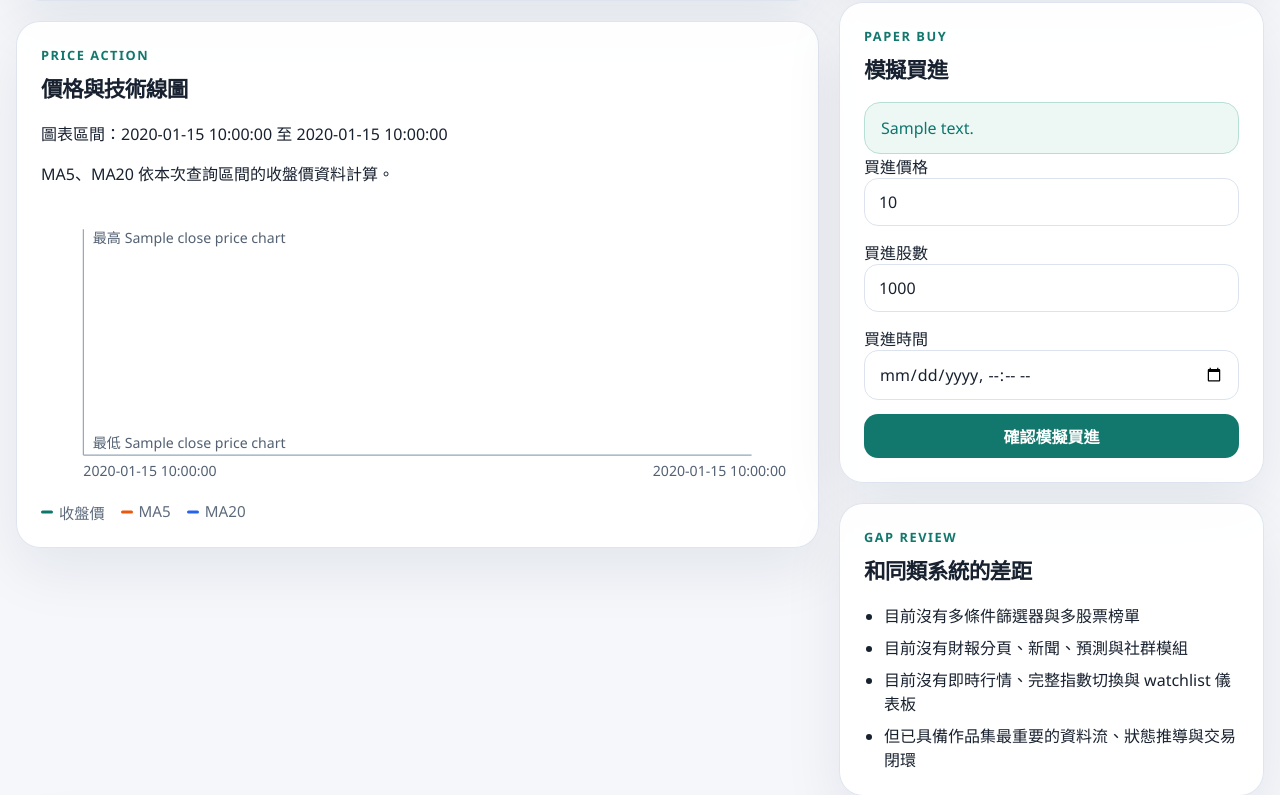
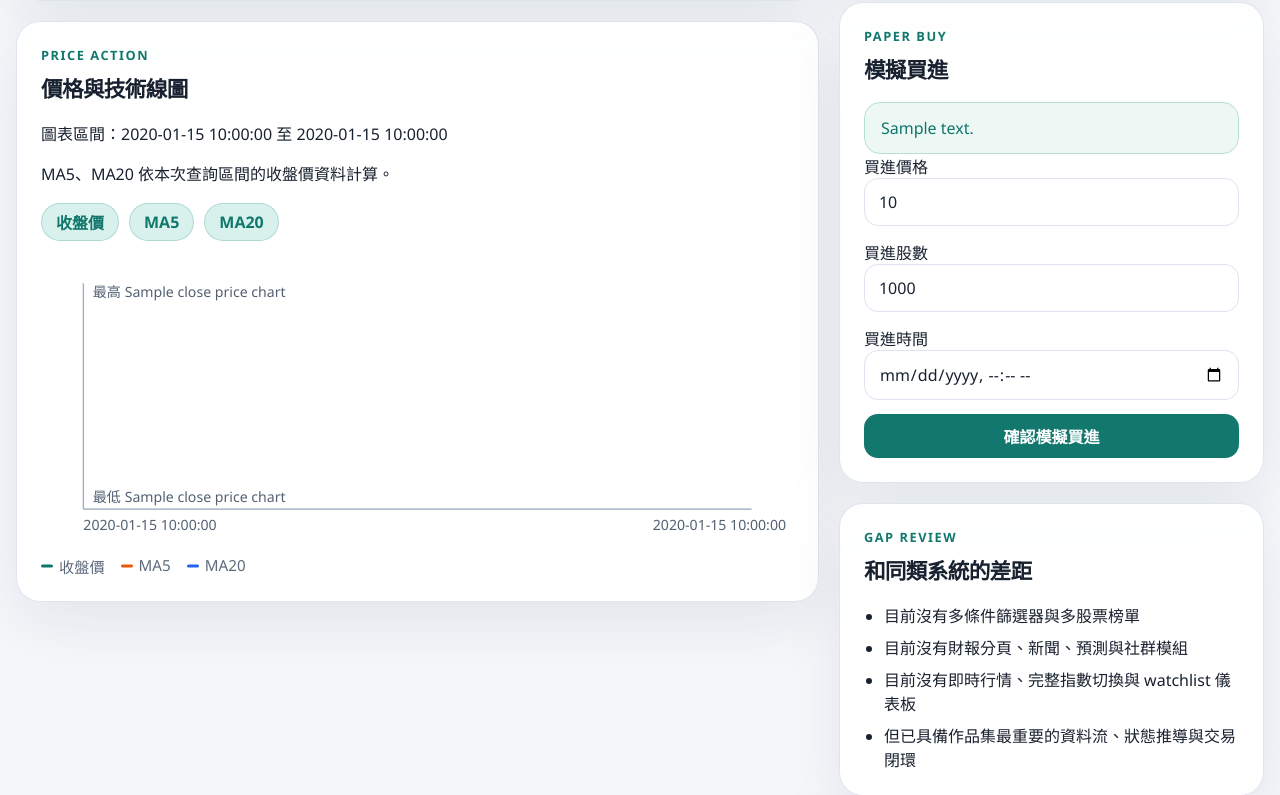
Before and after one commit to jeff841117/StockPredictionSystem, a FastAPI app: template app/templates/stock_detail.html in a window 1280 px wide. Shown: the part 1142-1937 px from the top of the page. Run offline with FastAPI, Linux system fonts and the light colour scheme; the template is opened without the code that fills it: most values are stand-ins (such as "Sample title", 1, 10 or a date in 2020).

Commit message:
feat: add chart layer toggles

```diff
--- a/app/static/css/style.css
+++ b/app/static/css/style.css
@@ -697,6 +697,33 @@
     overflow-x: auto;
 }
 
+.chart-layer-toolbar {
+    display: flex;
+    flex-wrap: wrap;
+    gap: 10px;
+    margin: 18px 0 14px;
+}
+
+.layer-toggle {
+    min-height: 38px;
+    padding: 0 14px;
+    border: 1px solid var(--line);
+    border-radius: 999px;
+    background: rgba(255, 255, 255, 0.9);
+    color: var(--muted);
+    font-weight: 700;
+}
+
+.layer-toggle.is-active {
+    border-color: rgba(18, 120, 109, 0.2);
+    background: var(--accent-soft);
+    color: var(--accent);
+}
+
+.chart-layer.is-hidden {
+    display: none;
+}
+
 .chart-legend {
     display: flex;
     gap: 16px;
@@ -709,6 +736,11 @@
     padding-left: 18px;
     color: var(--muted);
     font-size: 0.95rem;
+    transition: opacity 160ms ease;
+}
+
+.legend-item.is-muted {
+    opacity: 0.38;
 }
 
 .legend-item::before {
@@ -844,6 +876,14 @@
         font-size: 2.5rem;
     }
 
+    .chart-layer-toolbar {
+        gap: 8px;
+    }
+
+    .layer-toggle {
+        flex: 1 1 100px;
+    }
+
     .screener-showcase-heading .help-text {
         max-width: none;
     }
--- a/app/templates/stock_detail.html
+++ b/app/templates/stock_detail.html
@@ -120,6 +120,17 @@
             {% if close_price_chart %}
             <p>圖表區間：{{ close_price_chart.start_date }} 至 {{ close_price_chart.end_date }}</p>
             <p>MA5、MA20 依本次查詢區間的收盤價資料計算。</p>
+            <div class="chart-layer-toolbar" aria-label="圖表圖層切換">
+                <button class="layer-toggle is-active" type="button" data-chart-layer-toggle="close" aria-pressed="true">
+                    收盤價
+                </button>
+                <button class="layer-toggle is-active" type="button" data-chart-layer-toggle="ma5" aria-pressed="true">
+                    MA5
+                </button>
+                <button class="layer-toggle is-active" type="button" data-chart-layer-toggle="ma20" aria-pressed="true">
+                    MA20
+                </button>
+            </div>
             <div class="table-wrapper">
                 <svg
                     aria-label="收盤價走勢圖"
@@ -130,6 +141,8 @@
                     <line x1="36" y1="24" x2="36" y2="216" stroke="#94a3b8" stroke-width="1" />
                     <line x1="36" y1="216" x2="604" y2="216" stroke="#94a3b8" stroke-width="1" />
                     <polyline
+                        class="chart-layer"
+                        data-chart-layer="close"
                         fill="none"
                         stroke="#0f766e"
                         stroke-width="3"
@@ -137,6 +150,8 @@
                     />
                     {% if close_price_chart.ma5_svg_path %}
                     <polyline
+                        class="chart-layer"
+                        data-chart-layer="ma5"
                         fill="none"
                         stroke="#ea580c"
                         stroke-width="2"
@@ -145,6 +160,8 @@
                     {% endif %}
                     {% if close_price_chart.ma20_svg_path %}
                     <polyline
+                        class="chart-layer"
+                        data-chart-layer="ma20"
                         fill="none"
                         stroke="#2563eb"
                         stroke-width="2"
@@ -158,9 +175,9 @@
                 </svg>
             </div>
             <div class="chart-legend">
-                <span class="legend-item close">收盤價</span>
-                <span class="legend-item ma5">MA5</span>
-                <span class="legend-item ma20">MA20</span>
+                <span class="legend-item close" data-chart-legend="close">收盤價</span>
+                <span class="legend-item ma5" data-chart-legend="ma5">MA5</span>
+                <span class="legend-item ma20" data-chart-legend="ma20">MA20</span>
             </div>
             {% else %}
             <div class="error-box">
@@ -313,4 +330,31 @@
         </table>
     </div>
 </section>
+<script>
+document.addEventListener("DOMContentLoaded", function () {
+    var toggles = document.querySelectorAll("[data-chart-layer-toggle]");
+    if (!toggles.length) {
+        return;
+    }
+
+    toggles.forEach(function (toggle) {
+        toggle.addEventListener("click", function () {
+            var layerName = toggle.getAttribute("data-chart-layer-toggle");
+            var isActive = toggle.getAttribute("aria-pressed") === "true";
+            var nextState = !isActive;
+
+            toggle.setAttribute("aria-pressed", nextState ? "true" : "false");
+            toggle.classList.toggle("is-active", nextState);
+
+            document.querySelectorAll('[data-chart-layer="' + layerName + '"]').forEach(function (layer) {
+                layer.classList.toggle("is-hidden", !nextState);
+            });
+
+            document.querySelectorAll('[data-chart-legend="' + layerName + '"]').forEach(function (legend) {
+                legend.classList.toggle("is-muted", !nextState);
+            });
+        });
+    });
+});
+</script>
 {% endblock %}
```
Also changed, not shown: tests/test_stocks.py (+53 -0 lines), README.md.
